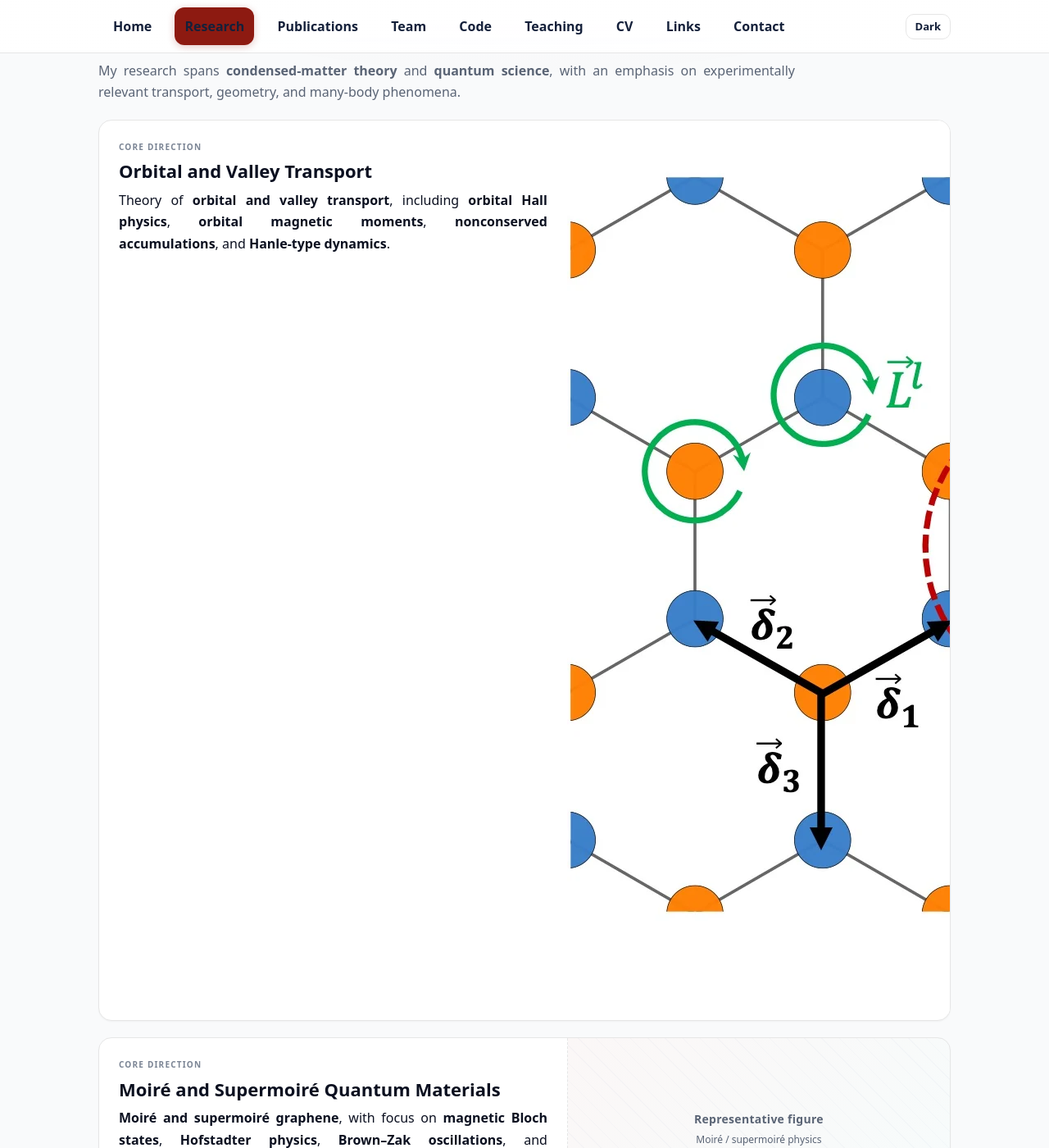
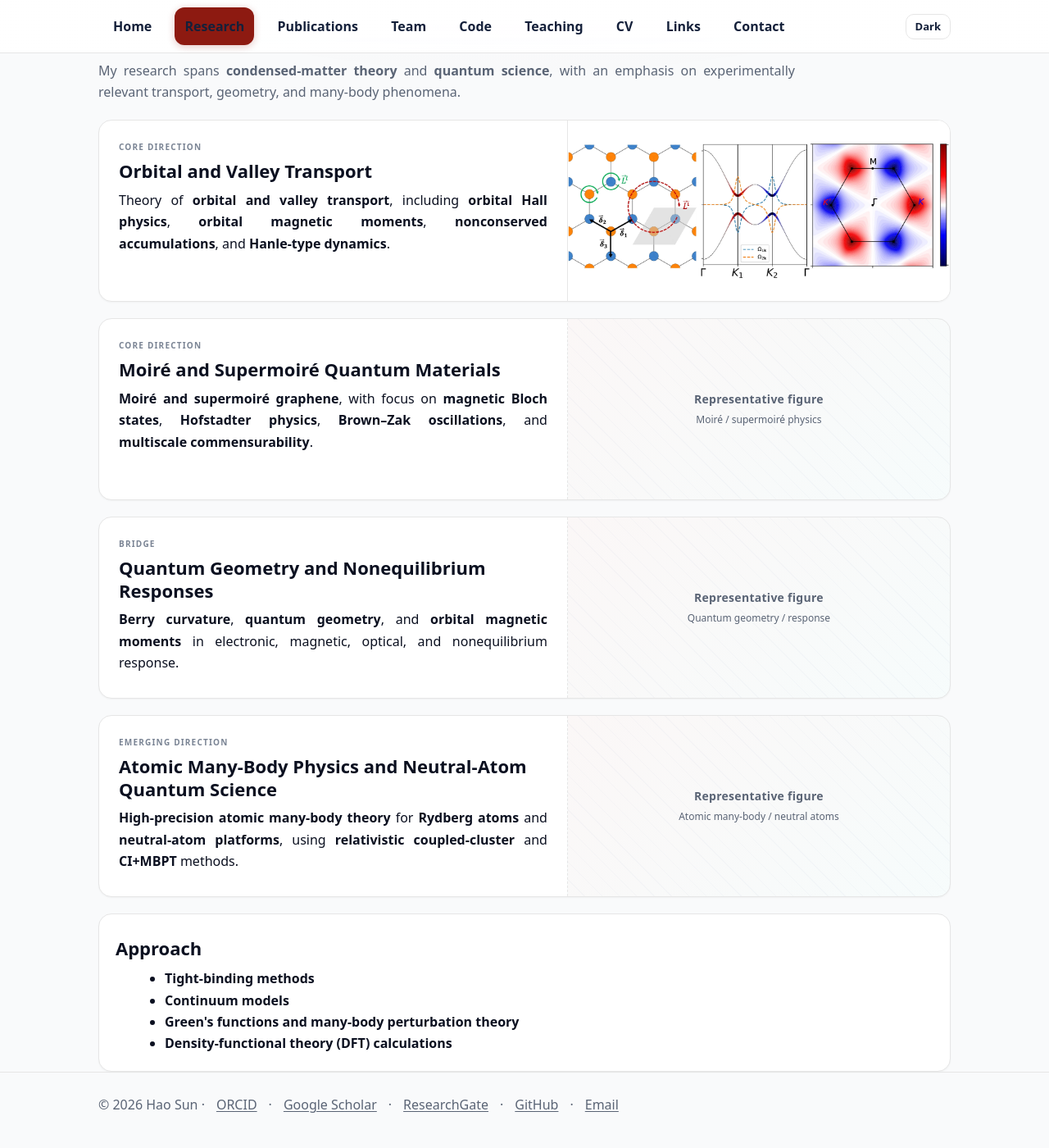
Before and after one commit to sunohao/sunohao.github.io, a Jekyll site: the page built from research/index.md, in a window 1280 px wide and 1400 px high. Shown: the whole window at 82% size. Built offline with Jekyll 4.4.1, drawn with Linux system fonts in a browser that asks for light colours.

Commit message:
Style research figures

```diff
--- a/_layouts/default.html
+++ b/_layouts/default.html
@@ -125,6 +125,23 @@ main{padding:30px 0 64px}
 .research-feature-text{padding:24px}
 .research-feature .muted{color:var(--ink)}
 .research-feature h3{font-size:22px;margin-bottom:8px}
+.research-figure{
+  min-height:220px;
+  border-left:1px solid var(--b);
+  background:#fff;
+  display:flex;
+  align-items:center;
+  justify-content:center;
+  overflow:hidden
+}
+.research-figure img{
+  display:block;
+  width:100%;
+  height:100%;
+  min-height:220px;
+  object-fit:contain;
+  background:#fff
+}
 .research-figure-placeholder{
   min-height:220px;
   display:flex;
@@ -194,6 +211,8 @@ code{background:#eef2ff;padding:2px 6px;border-radius:6px}
 @media(max-width:860px){
   .hero-split{grid-template-columns:1fr}
   .research-feature{grid-template-columns:1fr}
+  .research-figure{border-left:none;border-top:1px solid var(--b);min-height:180px}
+  .research-figure img{min-height:180px}
   .research-figure-placeholder{border-left:none;border-top:1px dashed var(--b);min-height:180px}
   .hero-visual{min-height:220px;max-width:520px}
   .research-grid{grid-template-columns:1fr}
```
